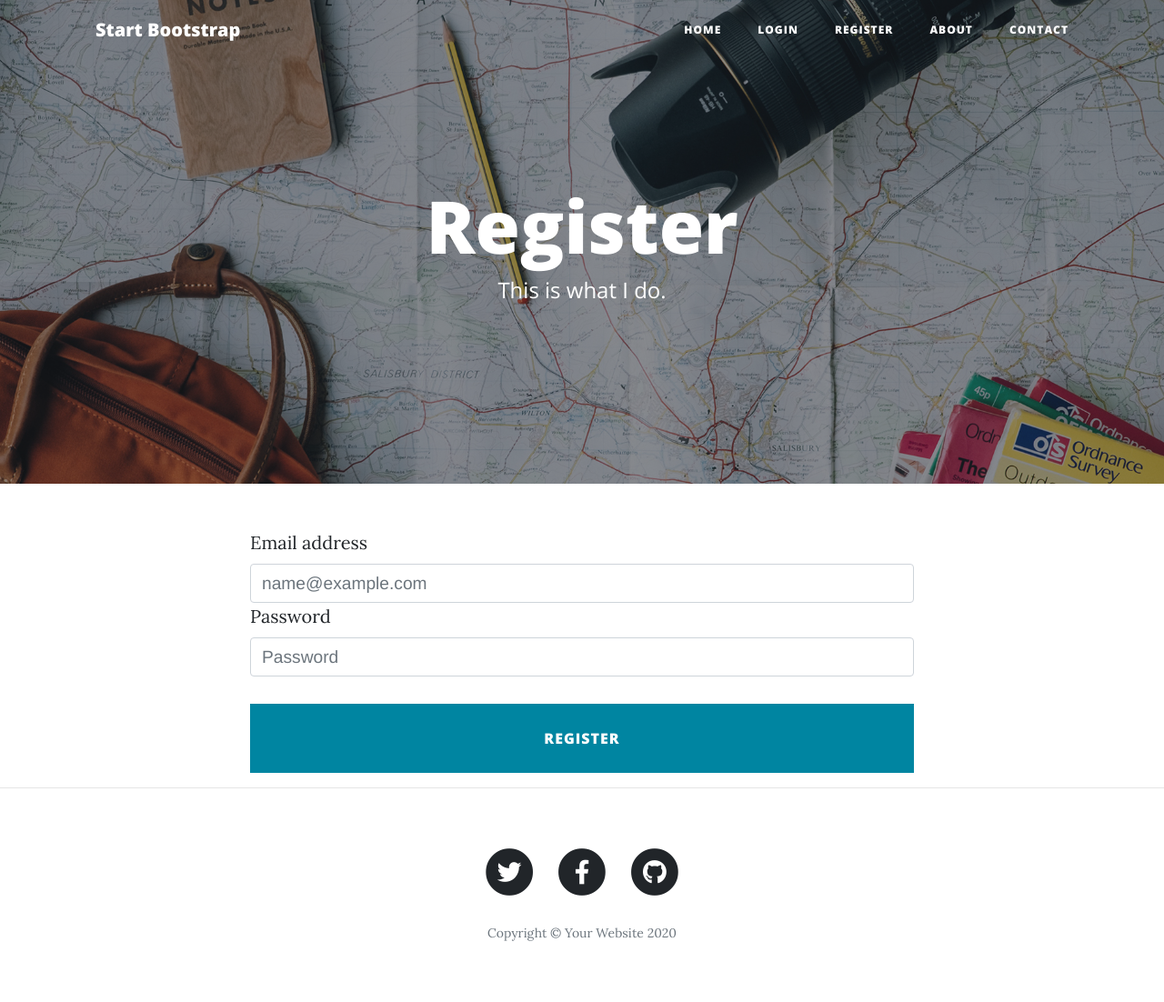
After one commit to CaglayanCaliskan/100-days-of-python, a Flask app: page /login in a window 1280 px wide. The commit adds this page. Shown: the whole page at 91% size. Run offline with Flask 3, Linux system fonts and the light colour scheme; some libraries are stand-ins or nearby versions.

Commit message:
login and logout

```diff
--- a/67 - Advanced Blog Capstone Project Part3-RESTful Routing/forms.py
+++ b/67 - Advanced Blog Capstone Project Part3-RESTful Routing/forms.py
@@ -19,3 +19,9 @@
     password = PasswordField("Password", validators=[DataRequired()])
     name = StringField("Name", validators=[DataRequired()])
     submit = SubmitField("Sign Me Up!")
+
+
+class LoginForm(FlaskForm):
+    email = StringField("Email", validators=[DataRequired()])
+    password = PasswordField("Password", validators=[DataRequired()])
+    submit = SubmitField("Let Me In!")
--- a/67 - Advanced Blog Capstone Project Part3-RESTful Routing/main.py
+++ b/67 - Advanced Blog Capstone Project Part3-RESTful Routing/main.py
@@ -1,11 +1,11 @@
 
-from flask import Flask, render_template, redirect, url_for, request
+from flask import Flask, flash, render_template, redirect, url_for, request
 from flask_bootstrap import Bootstrap
 from flask_sqlalchemy import SQLAlchemy
 from flask_ckeditor import CKEditor
 from datetime import date
-from flask_login import UserMixin
-from forms import CreatePostForm, RegisterPostForm
+from flask_login import LoginManager, UserMixin, login_user, logout_user
+from forms import CreatePostForm, RegisterPostForm, LoginForm
 from werkzeug.security import generate_password_hash, check_password_hash
 
 
@@ -20,6 +20,15 @@
 app.config['SQLALCHEMY_TRACK_MODIFICATIONS'] = False
 
 db = SQLAlchemy(app)
+
+
+login_manager = LoginManager()
+login_manager.init_app(app)
+
+
+@login_manager.user_loader
+def load_user(user_id):
+    return User.query.get(int(user_id))
 
 # CONFIGURE TABLE
 
@@ -66,6 +75,13 @@
     form = RegisterPostForm()
     if request.method == "POST":
 
+        # If user's email already exists
+        if User.query.filter_by(email=form.email.data).first():
+            # Send flash messsage
+            flash("You've already signed up with that email, log in instead!")
+            # Redirect to /login route.
+            return redirect(url_for('login'))
+
         hash_and_salted_password = generate_password_hash(
             form.password.data,
             method='pbkdf2:sha256',
@@ -78,8 +94,38 @@
         )
         db.session.add(new_user)
         db.session.commit()
+        login_user(new_user)
         return redirect(url_for("get_all_posts"))
     return render_template("register.html", form=form)
+
+
+@app.route("/login", methods=["GET", "POST"])
+def login():
+    form = LoginForm()
+
+    if request.method == "POST":
+        email = form.email.data
+        password = form.password.data
+        user = User.query.filter_by(email=email).first()
+        # Email doesn't exist
+        if not user:
+            flash("That email does not exist, please try again.")
+            return redirect(url_for('login'))
+        elif not check_password_hash(user.password, password):
+            flash('Password incorrect, please try again.')
+            return redirect(url_for('login'))
+
+        else:
+            login_user(user)
+            return redirect(url_for('get_all_posts'))
+
+    return render_template("login.html", form=form)
+
+
+@app.route("/logout")
+def logout():
+    logout_user()
+    return redirect(url_for('get_all_posts'))
 
 # SHOW POST
 
--- a/67 - Advanced Blog Capstone Project Part3-RESTful Routing/templates/header.html
+++ b/67 - Advanced Blog Capstone Project Part3-RESTful Routing/templates/header.html
@@ -63,14 +63,24 @@
             <li class="nav-item">
               <a class="nav-link" href="/">Home</a>
             </li>
+            {% if not current_user.is_authenticated: %}
+            <li class="nav-item">
+              <a class="nav-link" href="{{ url_for('login') }}">Login</a>
+            </li>
+            <li class="nav-item">
+              <a class="nav-link" href="{{ url_for('register') }}">Register</a>
+            </li>
+            {% else %}
+            <li class="nav-item">
+              <a class="nav-link" href="{{ url_for('logout') }}">Log Out</a>
+            </li>
+            {% endif %}
+
             <li class="nav-item">
               <a class="nav-link" href="/about">About</a>
             </li>
             <li class="nav-item">
               <a class="nav-link" href="/contact">Contact</a>
-            </li>
-            <li class="nav-item">
-              <a class="nav-link" href="/register">Register</a>
             </li>
           </ul>
         </div>
--- /dev/null
+++ b/67 - Advanced Blog Capstone Project Part3-RESTful Routing/templates/login.html
@@ -0,0 +1,63 @@
+{% include "header.html" %}
+
+<!-- Page Header -->
+<header
+  class="masthead"
+  style="background-image: url({{ url_for('static', filename='img/about-bg.jpg')}})"
+>
+  <div class="overlay"></div>
+  <div class="container">
+    <div class="row">
+      <div class="col-lg-8 col-md-10 mx-auto">
+        <div class="page-heading">
+          <h1>Register</h1>
+          <span class="subheading">This is what I do.</span>
+        </div>
+      </div>
+    </div>
+  </div>
+</header>
+
+<!-- Main Content -->
+<div class="container">
+  <div class="row">
+    <div class="col-lg-8 col-md-10 mx-auto">
+      <form action="{{ url_for('login') }}" method="POST">
+        <div class="form-floating">
+          {% with messages = get_flashed_messages() %} {% if messages %} {% for
+          message in messages %} {{ message }} {% endfor %} {% endif %} {%
+          endwith %}
+          <label for="floatingInput">Email address</label>
+          <input
+            type="email"
+            name="email"
+            class="form-control"
+            id="floatingInput"
+            placeholder="name@example.com"
+            required="required"
+          />
+        </div>
+        <div class="form-floating">
+          <label for="floatingPassword">Password</label>
+          <input
+            type="password"
+            name="password"
+            class="form-control"
+            id="floatingPassword"
+            placeholder="Password"
+            required="required"
+          />
+        </div>
+
+        <br />
+        <button class="w-100 btn btn-lg btn-primary" type="submit">
+          Register
+        </button>
+      </form>
+    </div>
+  </div>
+</div>
+
+<hr />
+
+{% include "footer.html" %}
```
Also changed, not shown: 67 - Advanced Blog Capstone Project Part3-RESTful Routing/instance/posts.db.
